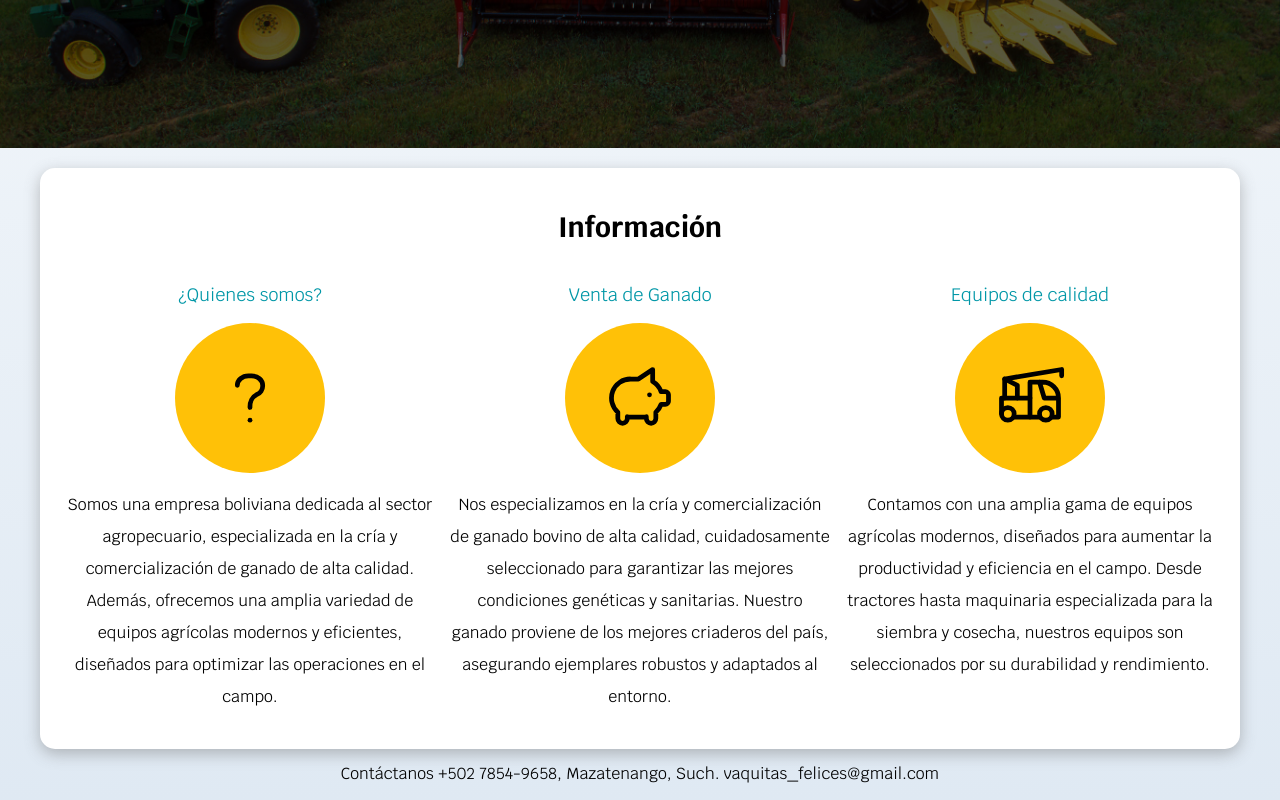
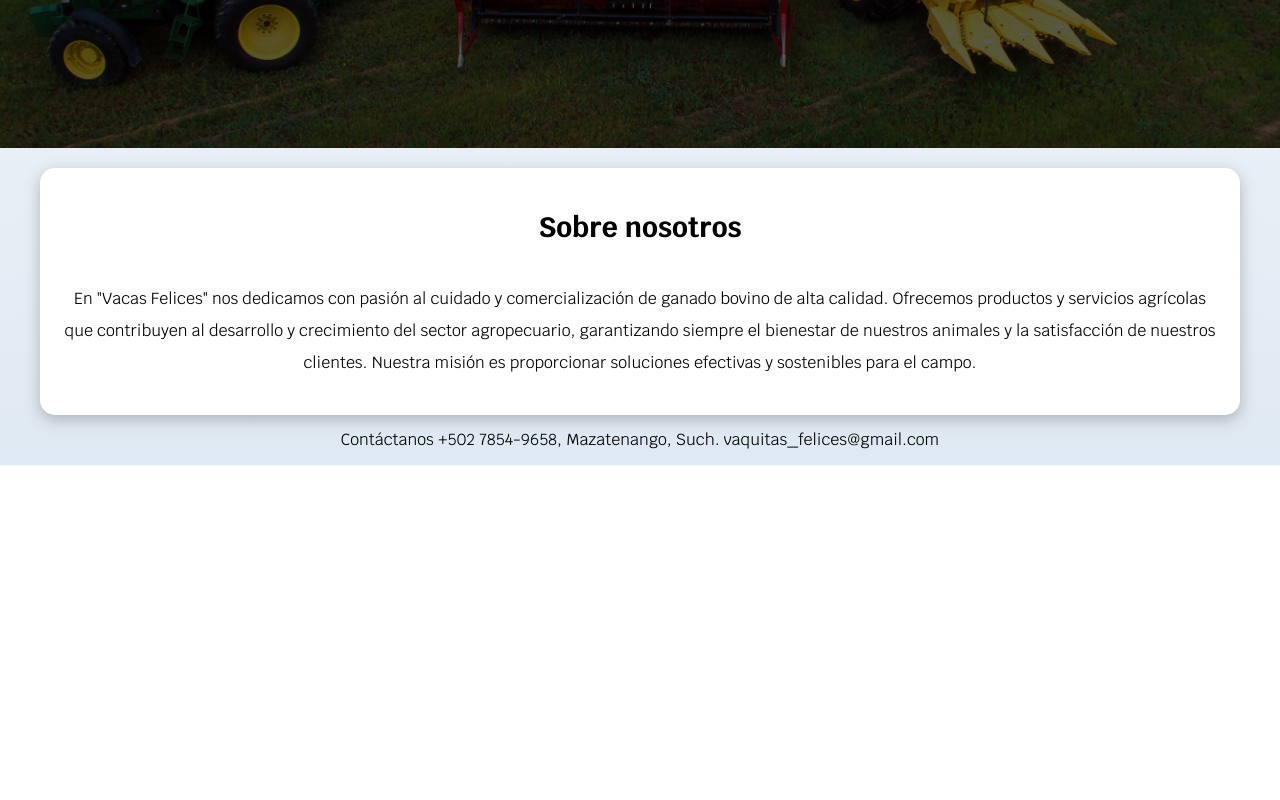
Before and after one commit to Lucy-cs/parcial2, a plain HTML site: page nosotros.html in a window 1280 px wide. Shown: the part 645-1445 px from the top of the page. After the commit the page ends 1110 px from the top, so only its background shows below. Drawn offline with Linux system fonts and the light colour scheme.

Commit message:
se arreglo varias cosas

```diff
--- a/nosotros.html
+++ b/nosotros.html
@@ -51,64 +51,17 @@
 
     <main class="contenedor sombra">
 
-        <h2>Información</h2>
+        <h2>Sobre nosotros</h2>
+        <div class="servicio">
+            <p>
+                En "Vacas Felices" nos dedicamos con pasión al cuidado y comercialización de ganado bovino de alta calidad.
+                Ofrecemos productos y servicios agrícolas que contribuyen al desarrollo y crecimiento del sector agropecuario,
+                garantizando siempre el bienestar de nuestros animales y la satisfacción de nuestros clientes.
+                Nuestra misión es proporcionar soluciones efectivas y sostenibles para el campo.
+            </p>
+        </div>
 
-        <div class="servicios">
-            <section class="servicio">
-                <h3>¿Quienes somos?</h3>
-
-                <div class="iconos">
-                    <svg xmlns="http://www.w3.org/2000/svg" class="icon icon-tabler icon-tabler-question-mark" width="76" height="76" viewBox="0 0 24 24" stroke-width="1.5" stroke="#000000" fill="none" stroke-linecap="round" stroke-linejoin="round">
-                        <path stroke="none" d="M0 0h24v24H0z" fill="none"/>
-                        <path d="M8 8a3.5 3 0 0 1 3.5 -3h1a3.5 3 0 0 1 3.5 3a3 3 0 0 1 -2 3a3 4 0 0 0 -2 4" />
-                        <path d="M12 19l0 .01" />
-                      </svg>
-                </div>
-
-                <p> Somos una empresa boliviana dedicada al sector agropecuario, especializada en la cría y comercialización de ganado de alta calidad.
-                    Además, ofrecemos una amplia variedad de equipos agrícolas modernos y eficientes, diseñados para optimizar las operaciones en el campo.
-                </p>
-            </section>
-
-            <section class="servicio">
-                <h3>Venta de Ganado</h3>
-
-                <div class="iconos">
-                    <svg xmlns="http://www.w3.org/2000/svg" class="icon icon-tabler icon-tabler-pig" width="76" height="76" viewBox="0 0 24 24" stroke-width="1.5" stroke="#000000" fill="none" stroke-linecap="round" stroke-linejoin="round">
-                        <path stroke="none" d="M0 0h24v24H0z" fill="none"/>
-                        <path d="M15 11v.01" />
-                        <path d="M16 3l0 3.803a6.019 6.019 0 0 1 2.658 3.197h1.341a1 1 0 0 1 1 1v2a1 1 0 0 1 -1 1h-1.342a6.008 6.008 0 0 1 -1.658 2.473v2.027a1.5 1.5 0 0 1 -3 0v-.583a6.04 6.04 0 0 1 -1 .083h-4a6.04 6.04 0 0 1 -1 -.083v.583a1.5 1.5 0 0 1 -3 0v-2l0 -.027a6 6 0 0 1 4 -10.473h2.5l4.5 -3z" />
-                      </svg>
-                </div>
-
-                <p> Nos especializamos en la cría y comercialización de ganado bovino de alta calidad, cuidadosamente seleccionado para garantizar las mejores condiciones genéticas y sanitarias.
-                    Nuestro ganado proviene de los mejores criaderos del país, asegurando ejemplares robustos y adaptados al entorno. </p>
-            </section>
-
-
-            <section class ="servicio">
-                    <h3>Equipos de calidad</h3>
-                    <div class="iconos">
-                        <svg xmlns="http://www.w3.org/2000/svg" class="icon icon-tabler icon-tabler-car-crane" width="76" height="76" viewBox="0 0 24 24" stroke-width="1.5" stroke="#000000" fill="none" stroke-linecap="round" stroke-linejoin="round">
-                            <path stroke="none" d="M0 0h24v24H0z" fill="none"/>
-                            <path d="M5 17m-2 0a2 2 0 1 0 4 0a2 2 0 1 0 -4 0" />
-                            <path d="M17 17m-2 0a2 2 0 1 0 4 0a2 2 0 1 0 -4 0" />
-                            <path d="M7 18h8m4 0h2v-6a5 5 0 0 0 -5 -5h-1l1.5 5h4.5" />
-                            <path d="M12 18v-11h3" />
-                            <path d="M3 17v-5h9" />
-                            <path d="M4 12v-6l18 -3v2" />
-                            <path d="M8 12v-4l-4 -2" />
-                          </svg>
-                    </div>
-
-                    <p> Contamos con una amplia gama de equipos agrícolas modernos, diseñados para aumentar la productividad y eficiencia en el campo.
-                         Desde tractores hasta maquinaria especializada para la siembra y cosecha, nuestros equipos son seleccionados por su durabilidad y rendimiento. </p>
-            </section>
-
-        </div> <!--Cierre clase servicios-->
-
-
-</main>
+    </main>
 
     <footer class="footer">
         <P>Contáctanos +502 7854-9658, Mazatenango, Such.  vaquitas_felices@gmail.com</P>
```
Also changed, not shown: script.js (added, +10 -0 lines).
